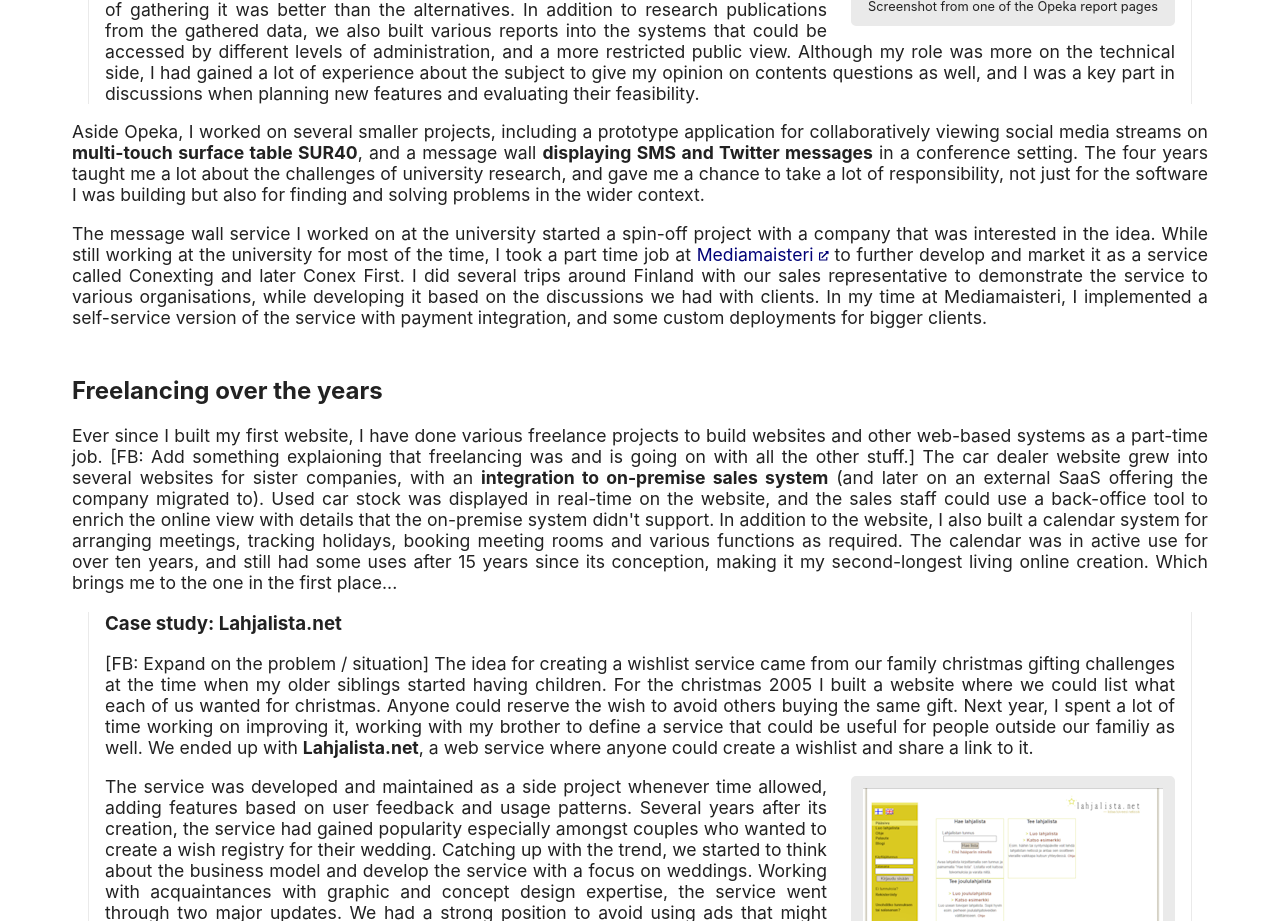
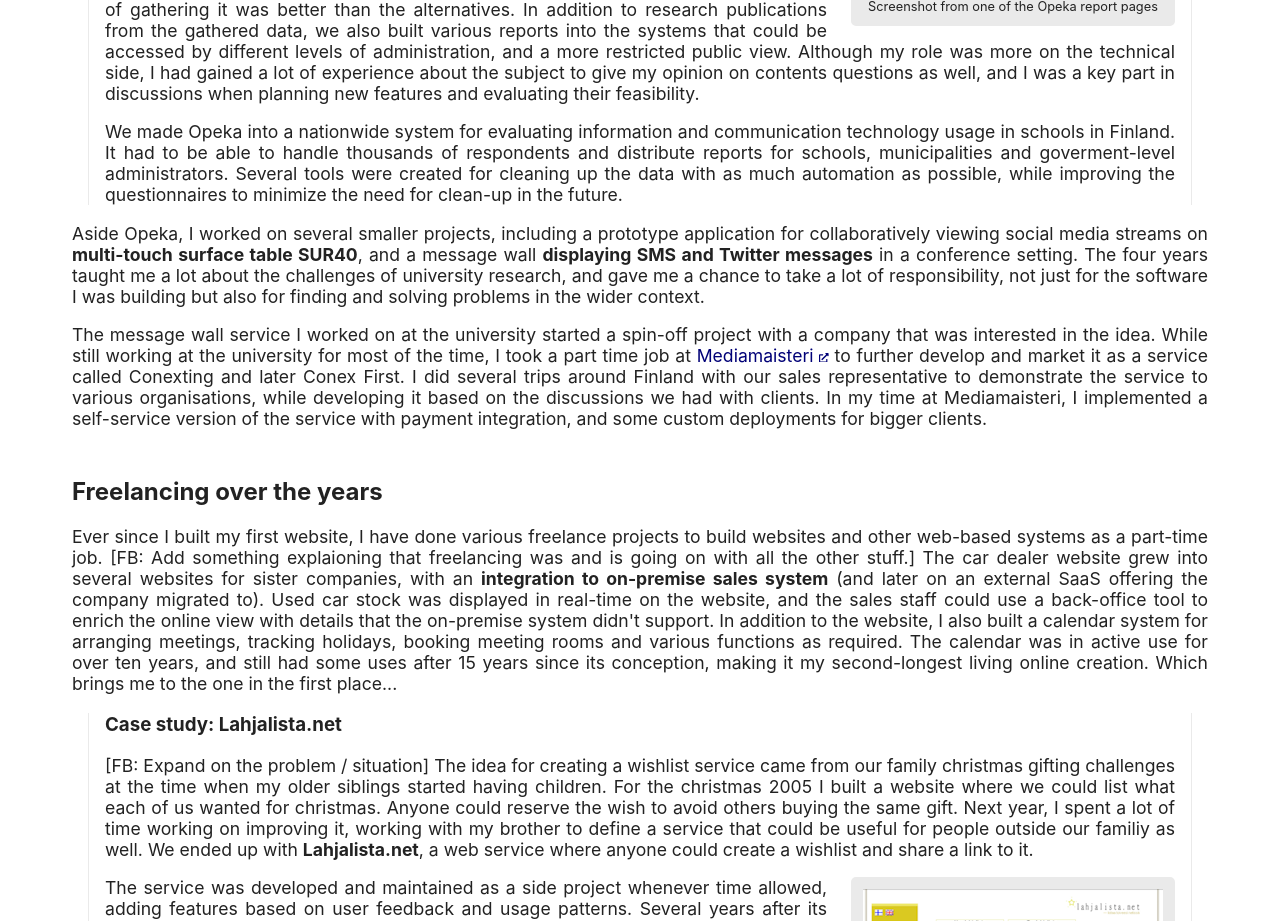
Before and after one commit to vuorinem/mikko.vuorinen.info, a Next.js app: page /history in a window 1280 px wide. Shown: the part 3700-4621 px from the top of the page. Built offline with nearby package versions, Linux system fonts and the light colour scheme; a web font is replaced by a local one.

Commit message:
Add a paragraph about Opeka scale in history page

```diff
--- a/app/history/page.tsx
+++ b/app/history/page.tsx
@@ -113,10 +113,12 @@ export default function History() {
                 </div>
                 <p>
                     The questionnaires were directed to teachers, so we worked directly with them to make sure they could use the system with as little friction as possible, and that the answers were meaningful when analyzing the data. This involved tailoring the contents to hit the perfect balance between the amount of time teachers had to spend answering and the amount of data we could gather. We used graphical question formats and visualizations of respondents&apos; answers compared to their peers to make answering easier and more rewarding. Getting <b>feedback</b> was essential as the technology experience level and the situational context where the system was used was very different from our own.
-                    [FB: Add details about the scale of Opeka]
                 </p>
                 <p>
                     Working with schools, the goverment and various administrative bodies was a key part in the project in many ways. To demonstrate the usefulness of Opeka for decision makers we highlighted the importance of gathering the data and showed how our way of gathering it was better than the alternatives. In addition to research publications from the gathered data, we also built various reports into the systems that could be accessed by different levels of administration, and a more restricted public view. Although my role was more on the technical side, I had gained a lot of experience about the subject to give my opinion on contents questions as well, and I was a key part in discussions when planning new features and evaluating their feasibility.
+                </p>
+                <p>
+                    We made Opeka into a nationwide system for evaluating information and communication technology usage in schools in Finland. It had to be able to handle thousands of respondents and distribute reports for schools, municipalities and goverment-level administrators. Several tools were created for cleaning up the data with as much automation as possible, while improving the questionnaires to minimize the need for clean-up in the future.
                 </p>
             </section>
             <section>
```
